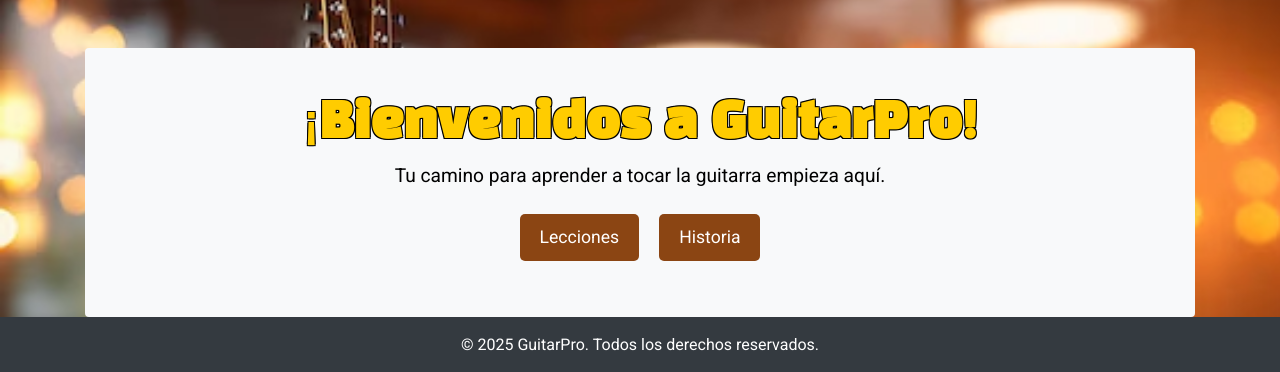
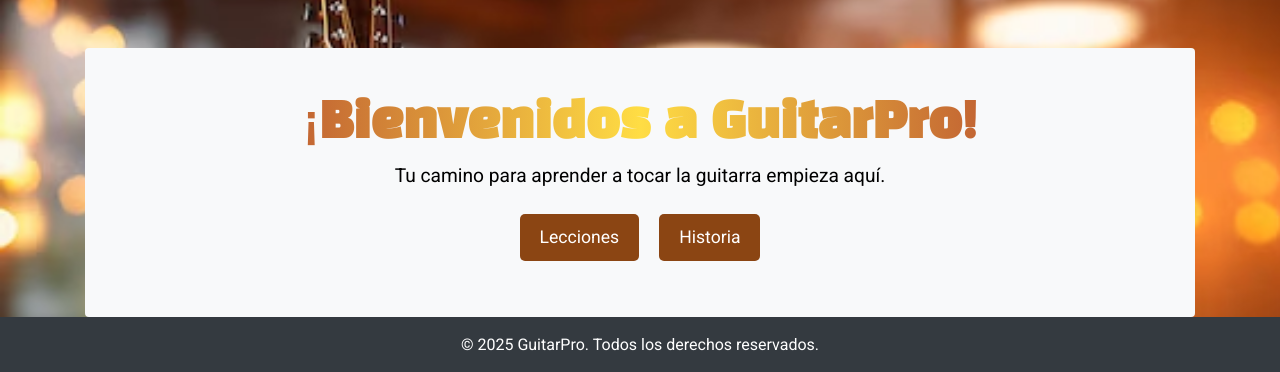
Before and after one commit to Roberto1227/GuitarPro, a PHP site: page / in a window 1280 px wide. Shown: the part 76-448 px from the top of the page. Run offline with PHP 8.4, Linux system fonts and the light colour scheme; some libraries are stand-ins or nearby versions.

Commit message:
cambio de estilo

```diff
--- a/estilos.css
+++ b/estilos.css
@@ -20,10 +20,14 @@ header .navbar-brand img {
 
 .title {
     font-family: 'Black Han Sans', sans-serif;
+    color: #A52A2A; /* Color café rojizo similar al texto ROCK */
     font-size: 3em;
     font-weight: bold;
-    color: #ffcc00; /* Color de la letra (amarillo similar) */
-    text-shadow: -1px -1px 0 #000, 1px -1px 0 #000, -1px 1px 0 #000, 1px 1px 0 #000; /* Sombra negra para imitar el borde */
+    text-shadow: 2px 2px 4px rgba(0, 0, 0, 0.5); /* Sombra para hacer el texto más llamativo */
+    background: linear-gradient(90deg, #A52A2A, #FFDD44, #A52A2A); /* Gradiente de color para franjas */
+    -webkit-background-clip: text;
+    color: transparent;
+    text-shadow: none;
 }
 
 .intro p {
```
